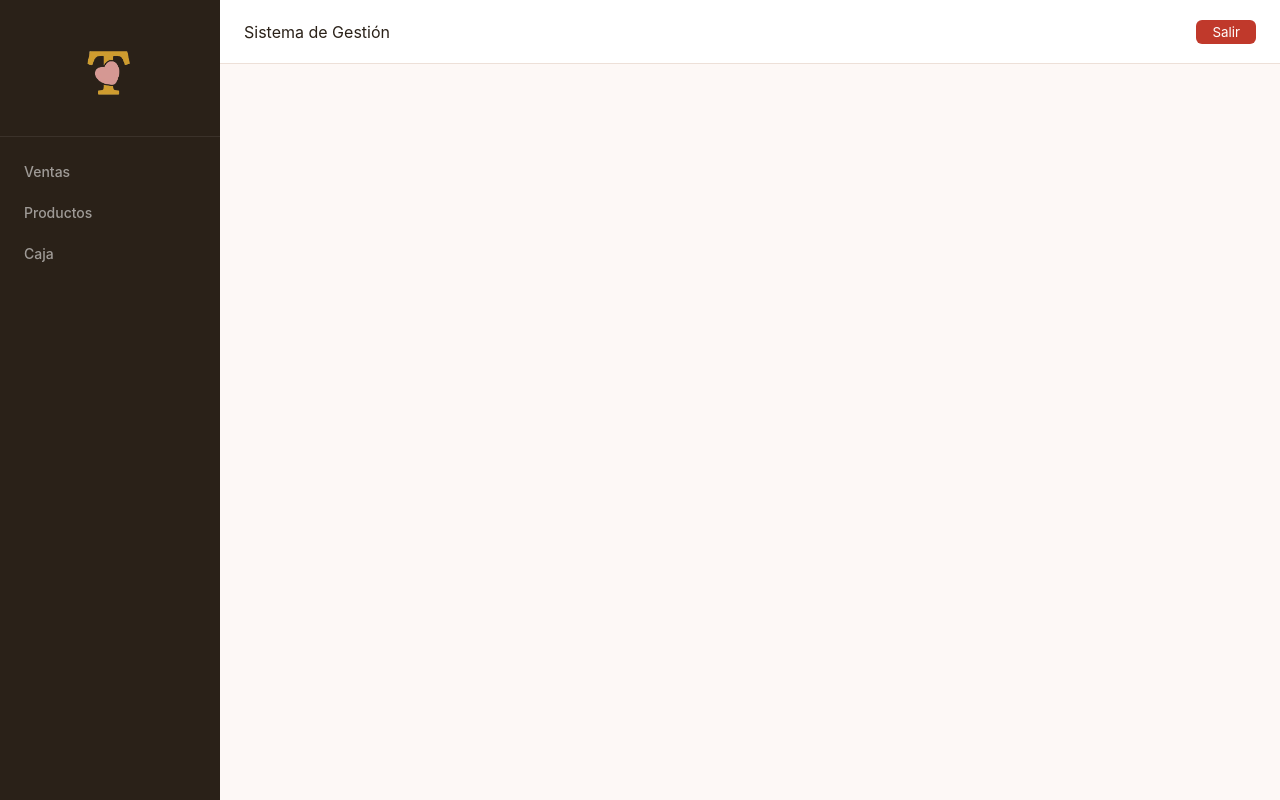
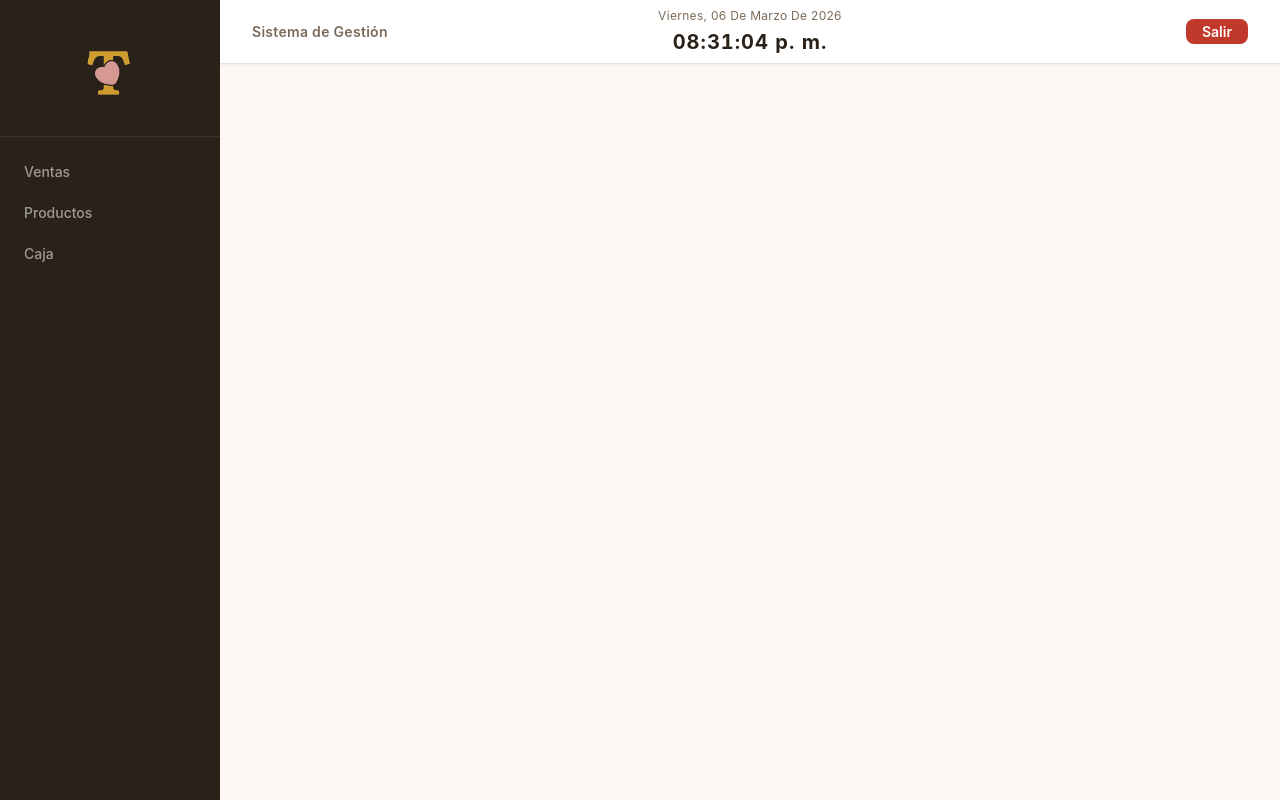
Before and after one commit to SebastianLlanes/pos-system, a React (Vite) app: page /users in a window 1280 px wide. Built offline with nearby package versions, Linux system fonts and the light colour scheme; no server answers; the database is empty; sample sign-in values are in the browser's storage.

Commit message:
Header time and styling

```diff
--- a/src/app/layout/Header.jsx
+++ b/src/app/layout/Header.jsx
@@ -1,3 +1,4 @@
+import { useState, useEffect } from "react";
 import { signOut } from "firebase/auth";
 import { auth } from "../../services/firebase/config";
 import { useAuth } from "../providers/AuthProvider";
@@ -5,14 +6,43 @@ import styles from "./Header.module.css";
 
 function Header() {
    const { profile } = useAuth();
+   const [now, setNow] = useState(new Date());
+
+   useEffect(() => {
+    const timer = setInterval(() => setNow(new Date()), 1000);
+    return () => clearInterval(timer);
+  }, []);
 
   const handleLogout = async () => {
     await signOut(auth);
   };
 
-  return (
+   const formatDate = (date) =>
+    date.toLocaleDateString("es-AR", {
+      weekday: "long",
+      day:     "2-digit",
+      month:   "long",
+      year:    "numeric",
+    });
+
+  const formatTime = (date) =>
+    date.toLocaleTimeString("es-AR", {
+      hour:   "2-digit",
+      minute: "2-digit",
+      second: "2-digit",
+    });
+
+   return (
     <header className={styles.header}>
-      <div>Sistema de Gestión</div>
+      <div className={styles.left}>
+        <span className={styles.title}>Sistema de Gestión</span>
+      </div>
+
+      <div className={styles.center}>
+        <span className={styles.date}>{formatDate(now)}</span>
+        <span className={styles.time}>{formatTime(now)}</span>
+      </div>
+
       <div className={styles.right}>
         {profile && (
           <span className={styles.username}>
--- a/src/app/layout/Header.module.css
+++ b/src/app/layout/Header.module.css
@@ -1,29 +1,58 @@
 .header {
   height: var(--header-height);
-  background-color: var(--color-bg-header);
+  background: var(--color-bg-header);
   border-bottom: 1px solid var(--color-border);
-  padding: 0 var(--spacing-lg);
+  display: grid;
+  grid-template-columns: 1fr auto 1fr;
+  align-items: center;
+  padding: 0 var(--spacing-xl);
+  position: sticky;
+  top: 0;
+  z-index: var(--z-header);
+  box-shadow: var(--shadow-sm);
+}
+
+/* ── Izquierda ── */
+.left {
   display: flex;
   align-items: center;
-  justify-content: space-between;
 }
 
-.logoutButton {
-  padding: var(--spacing-xs) var(--spacing-md);
-  border: none;
-  background-color: var(--color-danger);
-  color: var(--color-text-light);
-  border-radius: var(--radius-sm);
-  transition: opacity 0.2s ease;
+.title {
+  font-size: var(--font-size-sm);
+  font-weight: 600;
+  color: var(--color-text-secondary);
+  letter-spacing: 0.3px;
 }
 
-.logoutButton:hover {
-  opacity: 0.9;
+/* ── Centro ── */
+.center {
+  display: flex;
+  flex-direction: column;
+  align-items: center;
+  gap: 2px;
 }
 
+.date {
+  font-size: var(--font-size-xs);
+  color: var(--color-text-secondary);
+  text-transform: capitalize;
+  letter-spacing: 0.3px;
+}
+
+.time {
+  font-size: var(--font-size-lg);
+  font-weight: 700;
+  color: var(--color-text-primary);
+  letter-spacing: 1px;
+  font-variant-numeric: tabular-nums;
+}
+
+/* ── Derecha ── */
 .right {
   display: flex;
   align-items: center;
+  justify-content: flex-end;
   gap: var(--spacing-md);
 }
 
@@ -35,3 +64,20 @@
 .username strong {
   color: var(--color-text-primary);
 }
+
+.logoutButton {
+  padding: var(--spacing-xs) var(--spacing-md);
+  border-radius: var(--radius-md);
+  border: none;
+  background: var(--color-danger);
+  color: #fff;
+  font-size: var(--font-size-sm);
+  font-weight: 600;
+  font-family: var(--font-family-base);
+  cursor: pointer;
+  transition: opacity 0.15s ease;
+}
+
+.logoutButton:hover {
+  opacity: 0.85;
+}
```
